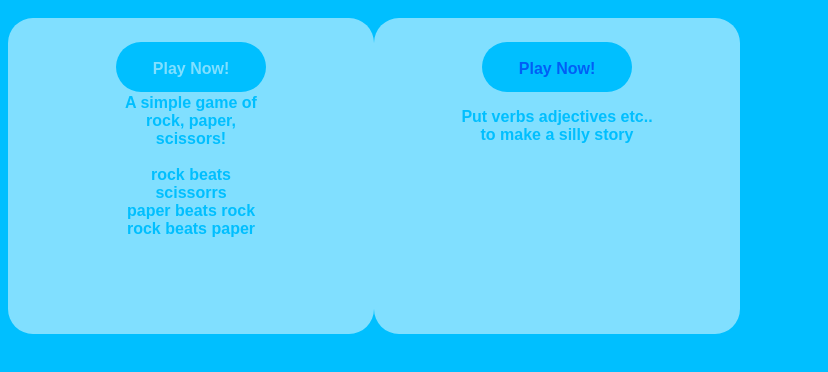
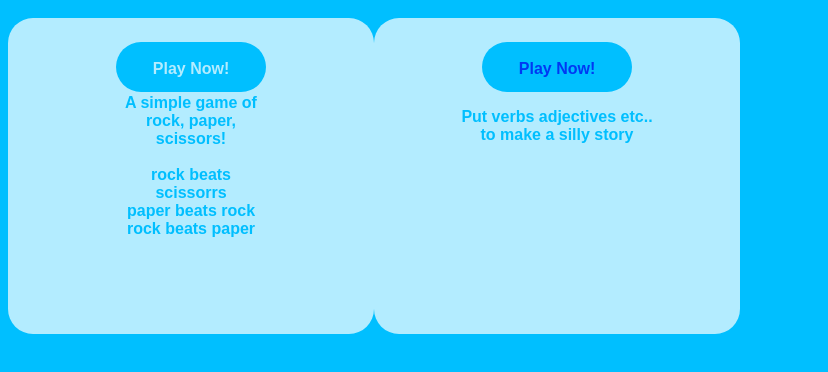
Before and after one commit to azariak/azariak.github.io, a plain HTML site: page index.html in a window 1280 px wide. Shown: the part 48-420 px from the top of the page, without its empty margins (0-828 px from the left). Drawn offline with Linux system fonts and the light colour scheme.

Commit message:
Update main.css

```diff
--- a/main.css
+++ b/main.css
@@ -56,11 +56,11 @@ a {
     float:left;
     text-decoration: none;
     color:white;
-    opacity:0.5;
+    opacity:0.7;
 
 }
 .whitebox:hover {
-    background-color: deepskyblue;
+    background-color: white;
     border-radius: 25px;
     width:350px;
     height:300px;
```
